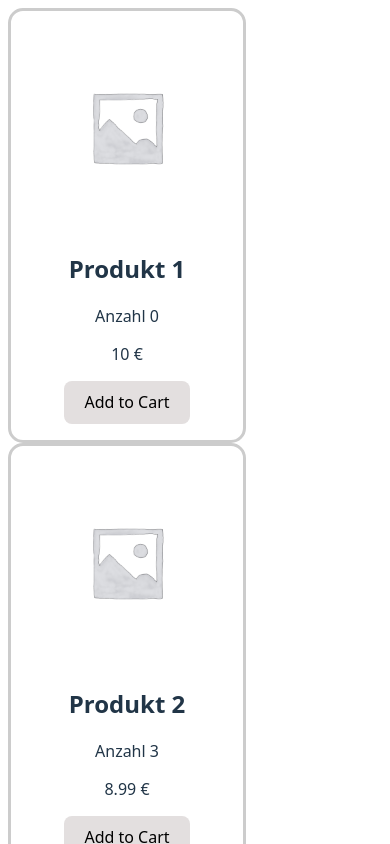
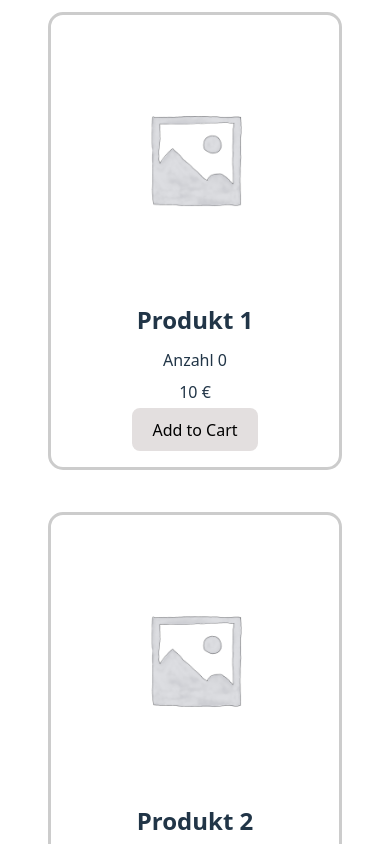
Before and after one commit to Anka-Ba/ABRIO-Case, a React (Vite) app in the folder frontend/: page / in a window 390 px wide. Shown: the top 844 px of the page. Built offline with nearby package versions, Linux system fonts and the light colour scheme.

Commit message:
style: added responsive grid layout

```diff
--- a/frontend/src/components/ProductCard/ProductCard.module.css
+++ b/frontend/src/components/ProductCard/ProductCard.module.css
@@ -10,5 +10,7 @@ img {
   border-radius: 15px;
   padding: 16px;
   text-align: center;
-  width: 200px;
+  width: 80%;
+  justify-self: center;
+  margin-bottom: 5vh;
 }
--- /dev/null
+++ b/frontend/src/components/ProductList/ProductList.module.css
@@ -0,0 +1,17 @@
+.listContainer {
+  display: grid;
+}
+
+/* Grid with three columns on large screen, so three products are displayed in one row */
+@media only screen and (min-width: 600px) {
+  .listContainer {
+    grid-template-columns: repeat(3, 33% [col-start]);
+  }
+}
+
+/* Grid with only one column on small screens, e.g. mobile devices */
+@media only screen and (max-width: 600px) {
+  .listContainer {
+    grid-template-columns: [col-start] 100% [col-end];
+  }
+}
--- a/frontend/src/components/ProductList/ProductList.tsx
+++ b/frontend/src/components/ProductList/ProductList.tsx
@@ -1,5 +1,6 @@
 import type { Product } from "../../types/types";
 import { ProductCard } from "../ProductCard/ProductCard";
+import styles from "./ProductList.module.css";
 
 type ProductListProps = {
   products: Array<Product>;
@@ -7,11 +8,11 @@ type ProductListProps = {
 
 export const ProductList = ({ products }: ProductListProps) => {
   return (
-    <>
+    <div className={styles.listContainer}>
       {/* Display a product card for each product */}
       {products.map((product) => (
         <ProductCard product={product} key={product.id} />
       ))}
-    </>
+    </div>
   );
 };
--- a/frontend/src/index.css
+++ b/frontend/src/index.css
@@ -1,6 +1,6 @@
 :root {
   font-family: system-ui, Avenir, Helvetica, Arial, sans-serif;
-  /* line-height: 1.5; */
+  line-height: 2;
   font-weight: 400;
 
   color-scheme: light dark;
@@ -23,11 +23,7 @@ a:hover {
 }
 
 body {
-  /* margin: 0;
-  display: flex;
-  place-items: center;
-  min-width: 320px;
-  min-height: 100vh; */
+  margin: 3%;
 }
 
 h1 {
@@ -66,3 +62,8 @@ button:focus-visible {
     background-color: #e3dfdf;
   }
 }
+
+* {
+  margin: 0;
+  box-sizing: border-box;
+}
```
